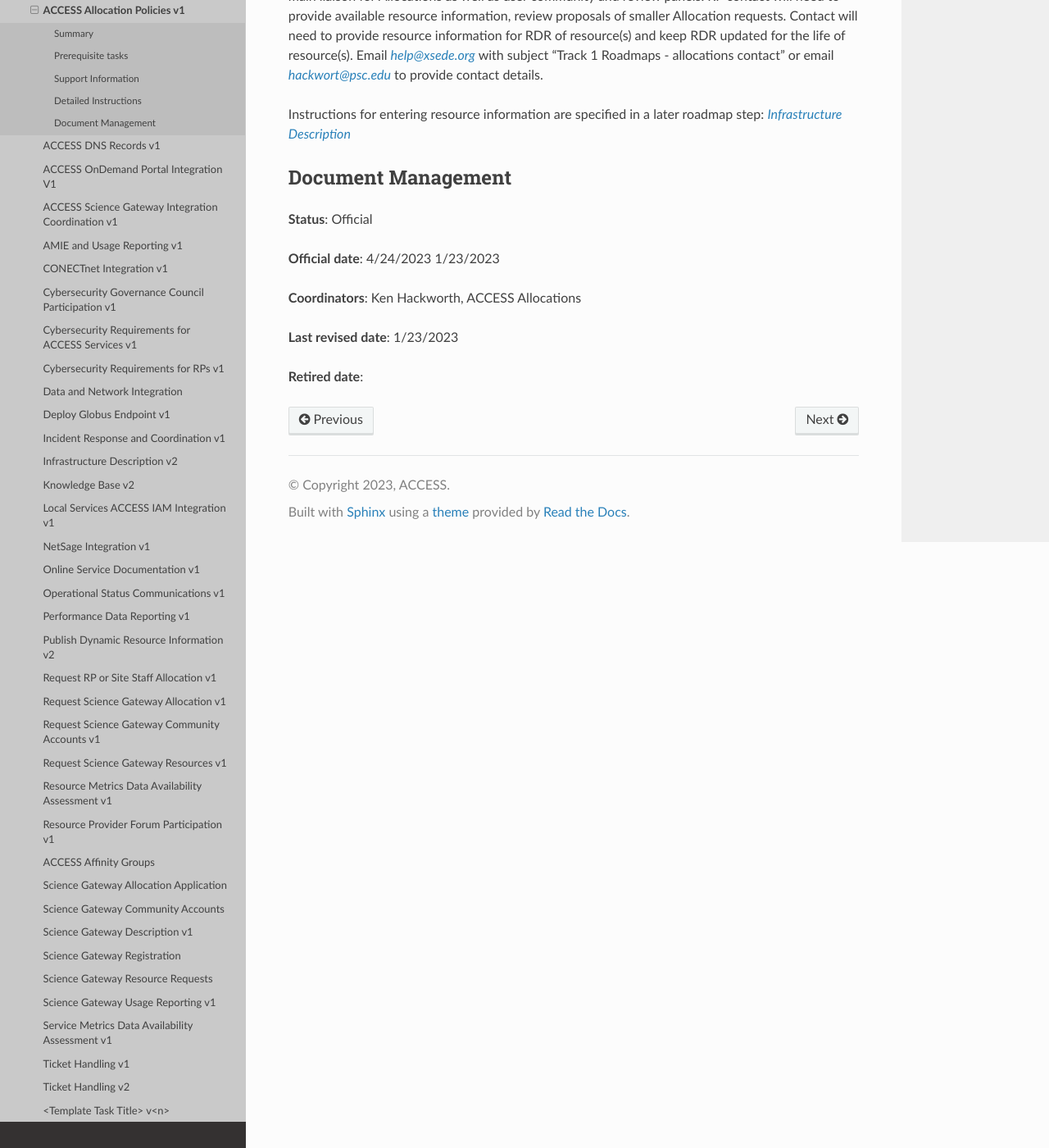
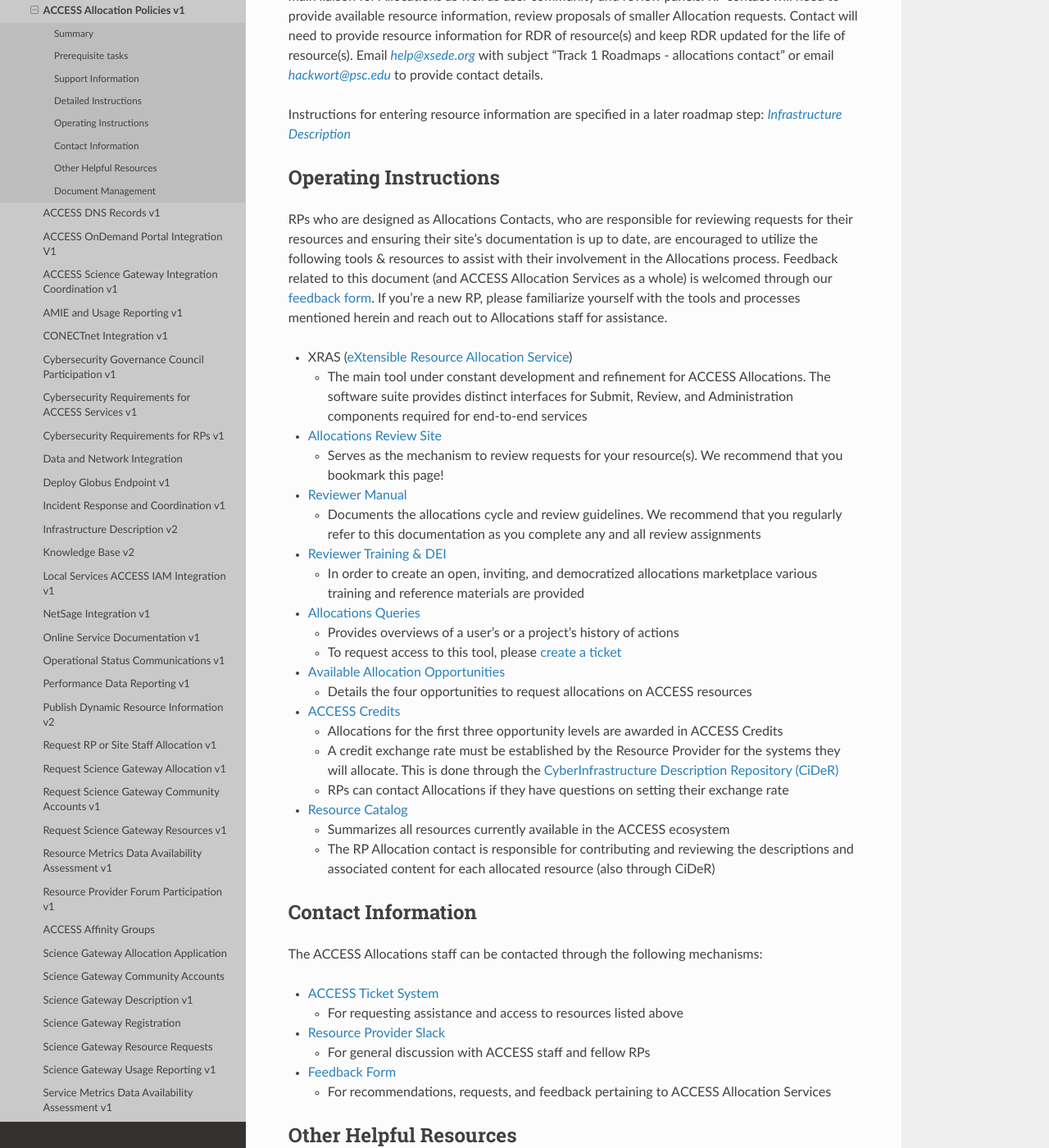
Before and after one commit to esiegmann/Integration_Roadmaps, a Sphinx documentation site: the page built from docs/source/tasks/ACCESS_Allocation_Policies_v1.md, in a window 1280 px wide and 1400 px high, scrolled down 832 px. Shown: the whole window at 82% size. Built offline with Sphinx 7.4.7 and the Read the Docs theme 2.0.0, drawn with Linux system fonts in a browser that asks for light colours; some of the changed text lies outside the part shown.

Commit message:
Update ACCESS_Allocation_Policies_v1.md (#48)
Updating roadmap to enter RP info, fixing broken link

```diff
--- a/docs/source/tasks/ACCESS_Allocation_Policies_v1.md
+++ b/docs/source/tasks/ACCESS_Allocation_Policies_v1.md
@@ -25,6 +25,56 @@
 
 Instructions for entering resource information are specified in a later roadmap step: [*Infrastructure Description*](Infrastructure_Description_v2.md)
 
+## Operating Instructions
+
+RPs who are designed as Allocations Contacts, who are responsible for reviewing requests for their resources and ensuring their site's documentation is up to date, are encouraged to utilize the following tools & resources to assist with their involvement in the Allocations process. Feedback related to this document (and ACCESS Allocation Services as a whole) is welcomed through our [feedback form](https://docs.google.com/forms/d/e/1FAIpQLSdn-SXokNB_5s0r2SA_S9ZIZWZFlVPRD2OHepTH5HY2YND_zw/viewform). If you’re a new RP, please familiarize yourself with the tools and processes mentioned herein and reach out to Allocations staff for assistance.
+
+* XRAS ([eXtensible Resource Allocation Service](https://allocations.access-ci.org/about-xras))
+    * The main tool under constant development and refinement for ACCESS Allocations. The software suite provides distinct interfaces for Submit, Review, and Administration components required for end-to-end services
+* [Allocations Review Site](https://review-access.xras.org/login)
+    * Serves as the mechanism to review requests for your resource(s). We recommend that you bookmark this page!
+* [Reviewer Manual](https://docs.google.com/document/d/1s0TLyKTXrKFjjVGJxE-7nwyzHfAwX-sjjBOJbsiprf4/edit#)
+    * Documents the allocations cycle and review guidelines. We recommend that you regularly refer to this documentation as you complete any and all review assignments
+* [Reviewer Training & DEI](https://drive.google.com/drive/folders/1-ENSP1gvqGi5H2w_bKjwr6ocvVJaT-kw)
+    * In order to create an open, inviting, and democratized allocations marketplace various training and reference materials are provided
+* [Allocations Queries](https://xacct-admin.access-ci.org/allocations_queries)
+    * Provides overviews of a user’s or a project’s history of actions
+    * To request access to this tool, please [create a ticket](https://support.access-ci.org/open-a-ticket)
+* [Available Allocation Opportunities](https://allocations.access-ci.org/prepare-requests-overview)
+    * Details the four opportunities to request allocations on ACCESS resources
+* [ACCESS Credits](https://allocations.access-ci.org/use-credits-overview)
+    * Allocations for the first three opportunity levels are awarded in ACCESS Credits
+    * A credit exchange rate must be established by the Resource Provider for the systems they will allocate. This is done through the [CyberInfrastructure Description Repository (CiDeR)](https://cider.access-ci.org/login)
+    * RPs can contact Allocations if they have questions on setting their exchange rate
+* [Resource Catalog](https://allocations.access-ci.org/resources)
+    * Summarizes all resources currently available in the ACCESS ecosystem
+    * The RP Allocation contact is responsible for contributing and reviewing the descriptions and associated content for each allocated resource (also through CiDeR)
+
+## Contact Information
+
+The ACCESS Allocations staff can be contacted through the following mechanisms:
+
+* [ACCESS Ticket System](https://support.access-ci.org/open-a-ticket)
+    * For requesting assistance and access to resources listed above
+* [Resource Provider Slack](https://rpaccesscommu-wyz4369.slack.com)
+    * For general discussion with ACCESS staff and fellow RPs
+* [Feedback Form](https://docs.google.com/forms/d/e/1FAIpQLSdn-SXokNB_5s0r2SA_S9ZIZWZFlVPRD2OHepTH5HY2YND_zw/viewform)
+    * For recommendations, requests, and feedback pertaining to ACCESS Allocation Services
+
+## Other Helpful Resources
+
+Some additional links that may be of benefit to RPs:
+
+* [Events & Trainings](https://support.access-ci.org/events)
+    * Post upcoming events that the ACCESS ecosystem could benefit from
+* [Outage Reporting](https://operations.access-ci.org/infrastructure_news)
+    * For your site’s resources
+* [CIDeR](https://cider.access-ci.org/login) (Cyberinfrastructure Description Repository)
+    * To update resource information
+
+Thank you for providing your essential expertise and assistance to the ACCESS ecosystem!
+
+
 ## Document Management
 
 **Status**: Official
```
